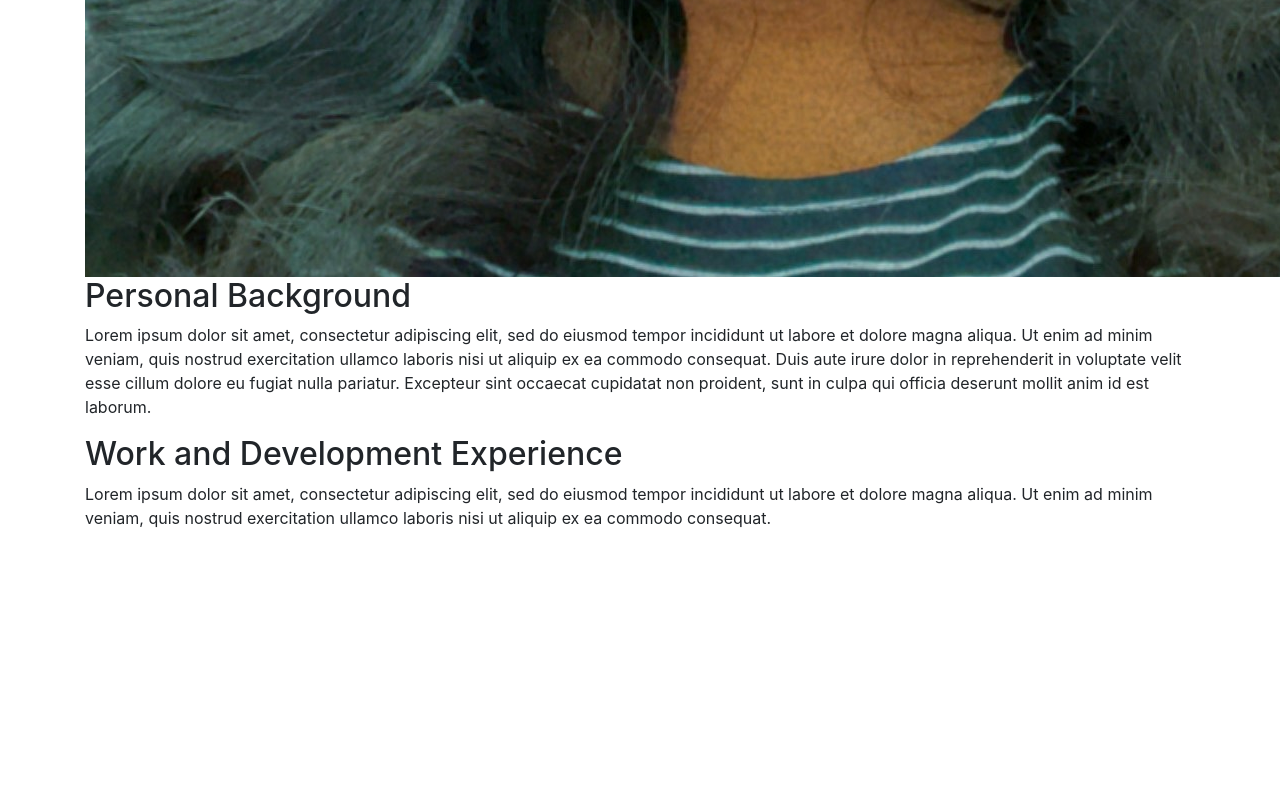
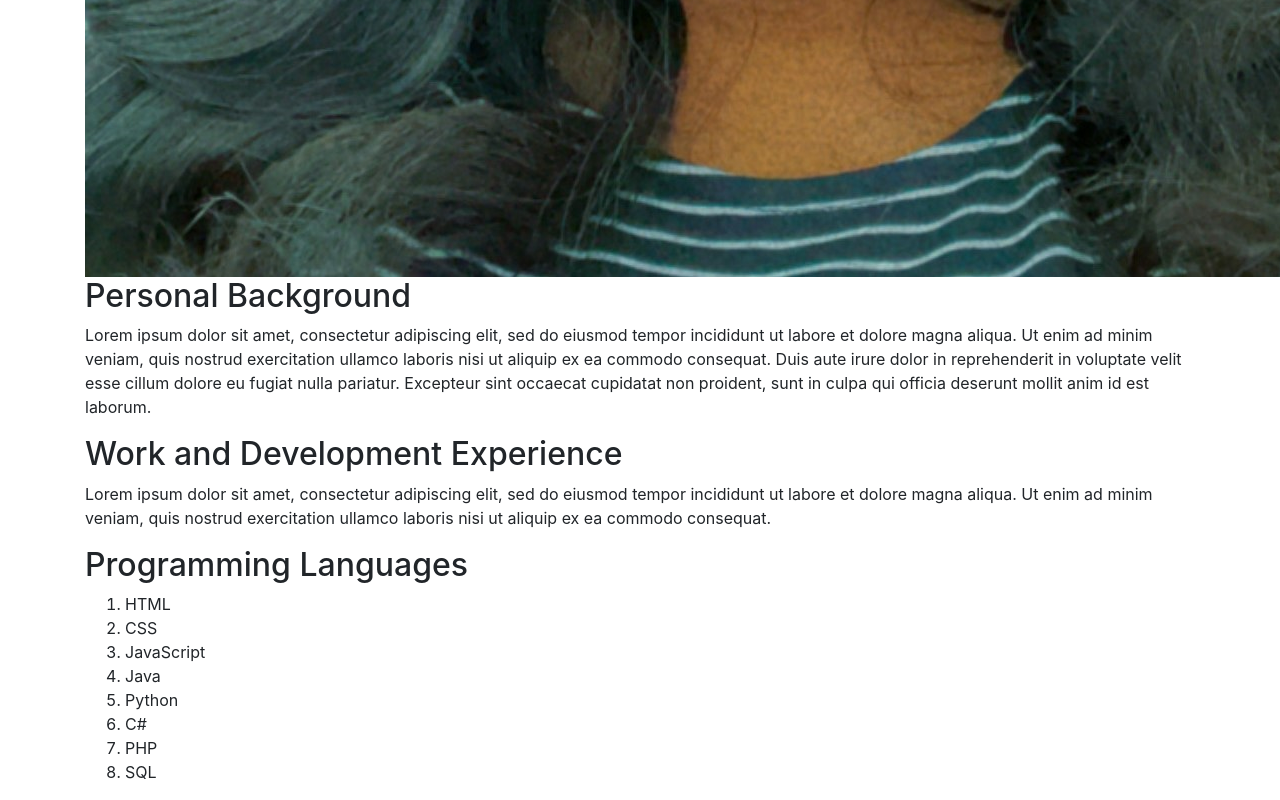
Before and after one commit to Leach-IT3049C/1-online-portfolio-corinmanning2315, a website: page index.html in a window 1280 px wide. Shown: the part 1064-1864 px from the top of the page. Before the commit the page ends 1610 px from the top, so only its background shows below. Drawn offline with nearby package versions, Linux system fonts and the light colour scheme.

Commit message:
added Programming Languages section

```diff
--- a/index.html
+++ b/index.html
@@ -35,6 +35,19 @@
         laboris nisi ut aliquip ex ea commodo consequat.
       </p>
     </div>
+    <div class="section" id="programmingLanguages">
+      <h2>Programming Languages</h2>
+      <ol>
+        <li>HTML</li>
+        <li>CSS</li>
+        <li>JavaScript</li>
+        <li>Java</li>
+        <li>Python</li>
+        <li>C#</li>
+        <li>PHP</li>
+        <li>SQL</li>
+      </ol>
+    </div>
   </div>
 
   <!-- INCLUDE SCRIPTS FILE HERE -->
```
